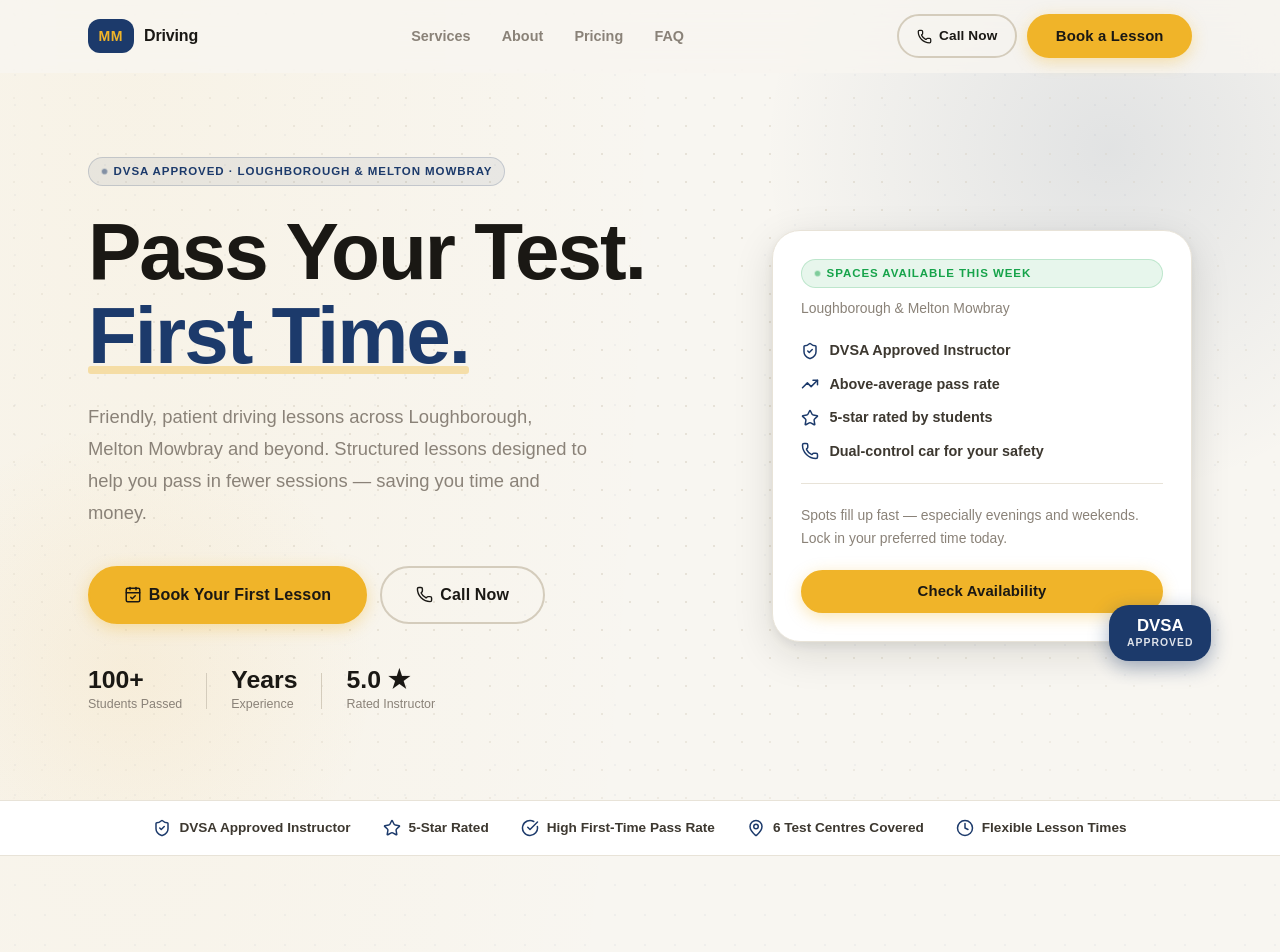
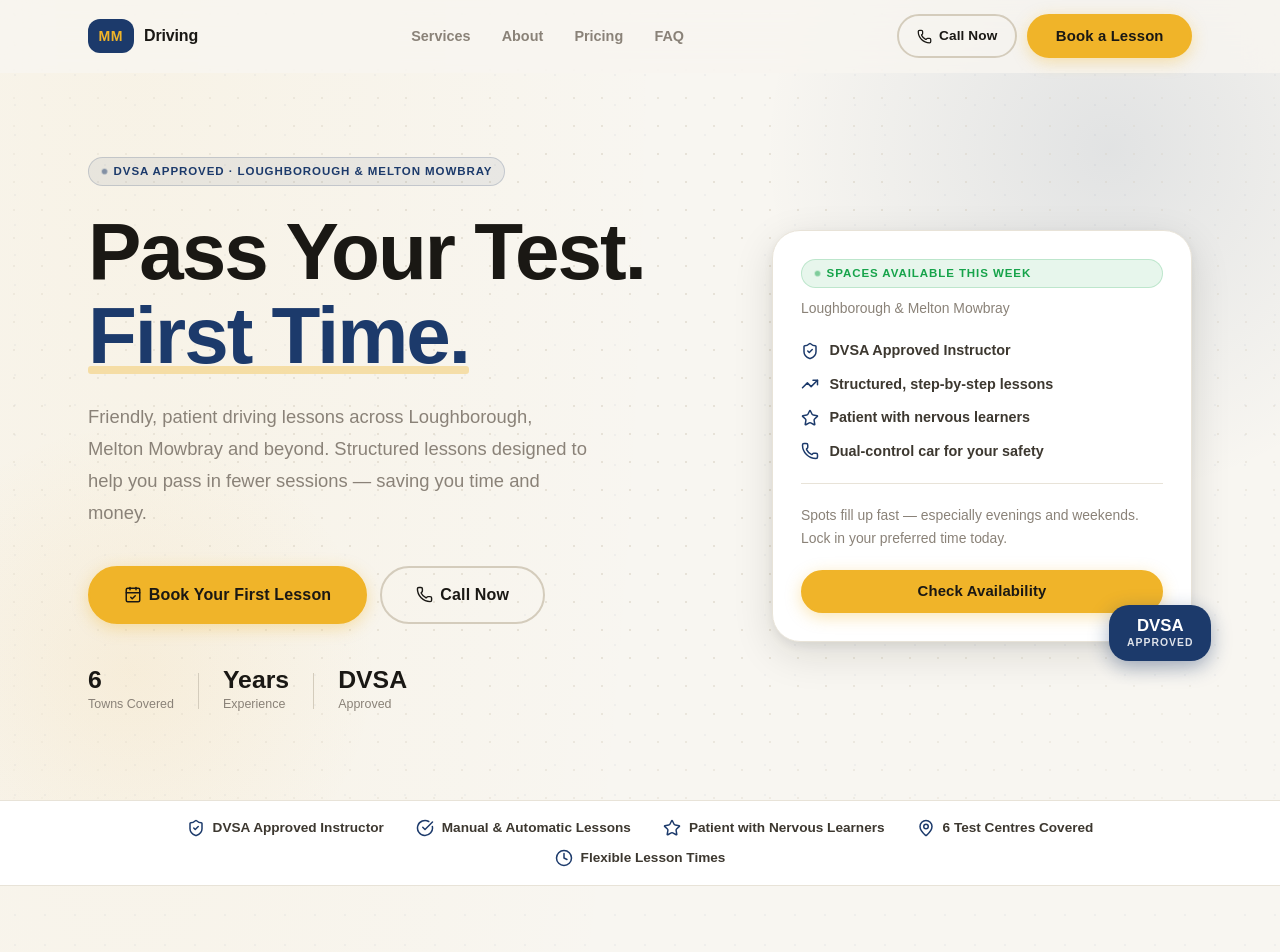
Before and after one commit to Cole-Crawley/mmdriving, a React (Vite) app: page / in a window 1280 px wide. Shown: the top 952 px of the page. Built offline with nearby package versions, Linux system fonts and the light colour scheme; a web font is replaced by a local one.

Commit message:
Remove unconfirmed pass-count and rating claims until the client confirms figures

```diff
--- a/index.html
+++ b/index.html
@@ -6,7 +6,7 @@
 
     <!-- Primary SEO -->
     <title>MMDriving | DVSA Approved Driving Instructor | Loughborough, Leicester &amp; East Midlands</title>
-    <meta name="description" content="MMDriving — DVSA approved driving instructor covering Loughborough, Melton Mowbray, Nottingham, Leicester, Derby and Hinckley. 100+ students passed. Manual, automatic &amp; intensive courses. Book your first lesson today." />
+    <meta name="description" content="MMDriving — DVSA approved driving instructor covering Loughborough, Melton Mowbray, Nottingham, Leicester, Derby and Hinckley. Manual, automatic &amp; intensive courses. Book your first lesson today." />
     <meta name="keywords" content="driving instructor Loughborough, driving lessons Loughborough, driving lessons Melton Mowbray, DVSA approved instructor, learn to drive Loughborough, driving lessons Nottingham, driving lessons Leicester, driving lessons Derby, driving lessons Hinckley, manual driving lessons, automatic driving lessons, intensive driving course, pass plus, MMDriving" />
     <meta name="robots" content="index, follow" />
     <meta name="author" content="MMDriving" />
@@ -16,14 +16,14 @@
     <meta property="og:type" content="website" />
     <meta property="og:url" content="https://mmdriving.co.uk/" />
     <meta property="og:title" content="MMDriving | DVSA Approved Driving Instructor | Loughborough &amp; East Midlands" />
-    <meta property="og:description" content="100+ students passed. DVSA approved driving instructor covering Loughborough, Melton Mowbray, Nottingham, Leicester, Derby and Hinckley. Structured lessons. Flexible times. Book today." />
+    <meta property="og:description" content="DVSA approved driving instructor covering Loughborough, Melton Mowbray, Nottingham, Leicester, Derby and Hinckley. Structured lessons. Flexible times. Book today." />
     <meta property="og:site_name" content="MMDriving" />
     <meta property="og:locale" content="en_GB" />
 
     <!-- Twitter Card -->
     <meta name="twitter:card" content="summary_large_image" />
     <meta name="twitter:title" content="MMDriving | DVSA Approved Driving Instructor" />
-    <meta name="twitter:description" content="100+ students passed. DVSA approved driving instructor in Loughborough, Melton Mowbray, Nottingham, Leicester, Derby and Hinckley." />
+    <meta name="twitter:description" content="DVSA approved driving instructor in Loughborough, Melton Mowbray, Nottingham, Leicester, Derby and Hinckley." />
 
     <!-- Theme -->
     <meta name="theme-color" content="#1c3a6b" />
@@ -37,7 +37,7 @@
       "@context": "https://schema.org",
       "@type": ["LocalBusiness", "EducationalOrganization"],
       "name": "MMDriving",
-      "description": "DVSA approved driving instructor offering manual, automatic and intensive lessons across Loughborough, Melton Mowbray, Nottingham, Leicester, Derby and Hinckley. 100+ students passed.",
+      "description": "DVSA approved driving instructor offering manual, automatic and intensive lessons across Loughborough, Melton Mowbray, Nottingham, Leicester, Derby and Hinckley.",
       "url": "https://mmdriving.co.uk",
       "telephone": "+447762363936",
       "email": "sohag78694@gmail.com",
@@ -87,13 +87,6 @@
           { "@type": "Offer", "itemOffered": { "@type": "Service", "name": "Motorway Lessons" } },
           { "@type": "Offer", "itemOffered": { "@type": "Service", "name": "Refresher Driving Lessons" } }
         ]
-      },
-      "aggregateRating": {
-        "@type": "AggregateRating",
-        "ratingValue": "5.0",
-        "bestRating": "5",
-        "worstRating": "1",
-        "reviewCount": "100"
       }
     }
     </script>
--- a/src/components/Footer.tsx
+++ b/src/components/Footer.tsx
@@ -20,7 +20,7 @@ export default function Footer() {
           </button>
           <p className={styles.tagline}>
             DVSA-approved driving lessons across Loughborough, Melton Mowbray, Nottingham, Leicester, Derby and Hinckley.
-            High pass rates. Real results.
+            Patient, structured lessons.
           </p>
         </div>
 
--- a/src/data/siteData.ts
+++ b/src/data/siteData.ts
@@ -91,8 +91,8 @@ export const WHY_ITEMS: WhyItem[] = [
   },
   {
     number: '03',
-    title: 'High First-Time Pass Rate',
-    body: '100+ students passed and counting. My teaching is built around what actually gets you through the test — not just theory.',
+    title: 'Lessons Built Around the Test',
+    body: 'Every lesson works towards the practical test itself, so you know exactly what the examiner will ask for, not just the theory.',
   },
   {
     number: '04',
--- a/src/sections/About.tsx
+++ b/src/sections/About.tsx
@@ -117,13 +117,13 @@ export default function About() {
             I've been teaching people to drive for years across Loughborough, Melton Mowbray and the wider East Midlands. I genuinely love seeing students go from nervous beginners to confident drivers. Whether you've never sat behind the wheel or just need a confidence boost — I'm here to help.
           </p>
           <p className={styles.body}>
-            My lessons are built around <strong>what actually works</strong> — structured, step-by-step, and always tailored to you. 100+ students passed and counting.
+            My lessons are built around <strong>what actually works</strong> — structured, step-by-step, and always tailored to you.
           </p>
 
           <div className={styles.credentials}>
             {[
               'DVSA-approved & DBS checked',
-              'High first-time pass rate',
+              'Structured, step-by-step lessons',
               'Patient with nervous learners',
               'Dual-control car — always safe',
               'Flexible mornings, evenings & weekends',
--- a/src/sections/Hero.tsx
+++ b/src/sections/Hero.tsx
@@ -54,8 +54,8 @@ export default function Hero() {
 
           <div className={styles.stats}>
             <div className={styles.stat}>
-              <strong>100+</strong>
-              <span>Students Passed</span>
+              <strong>6</strong>
+              <span>Towns Covered</span>
             </div>
             <div className={styles.divider} />
             <div className={styles.stat}>
@@ -64,8 +64,8 @@ export default function Hero() {
             </div>
             <div className={styles.divider} />
             <div className={styles.stat}>
-              <strong>5.0 ★</strong>
-              <span>Rated Instructor</span>
+              <strong>DVSA</strong>
+              <span>Approved</span>
             </div>
           </div>
         </div>
@@ -88,11 +88,11 @@ export default function Hero() {
               </div>
               <div className={styles.feat}>
                 <TrendingUp size={18} className={styles.featIcon} />
-                <span>Above-average pass rate</span>
+                <span>Structured, step-by-step lessons</span>
               </div>
               <div className={styles.feat}>
                 <Star size={18} className={styles.featIcon} />
-                <span>5-star rated by students</span>
+                <span>Patient with nervous learners</span>
               </div>
               <div className={styles.feat}>
                 <Phone size={18} className={styles.featIcon} />
--- a/src/sections/TrustBar.tsx
+++ b/src/sections/TrustBar.tsx
@@ -3,8 +3,8 @@ import styles from './TrustBar.module.css';
 
 const items = [
   { icon: <ShieldCheck size={18} />, text: 'DVSA Approved Instructor' },
-  { icon: <Star size={18} />, text: '5-Star Rated' },
-  { icon: <CheckCircle size={18} />, text: 'High First-Time Pass Rate' },
+  { icon: <CheckCircle size={18} />, text: 'Manual & Automatic Lessons' },
+  { icon: <Star size={18} />, text: 'Patient with Nervous Learners' },
   { icon: <MapPin size={18} />, text: '6 Test Centres Covered' },
   { icon: <Clock size={18} />, text: 'Flexible Lesson Times' },
 ];
```
